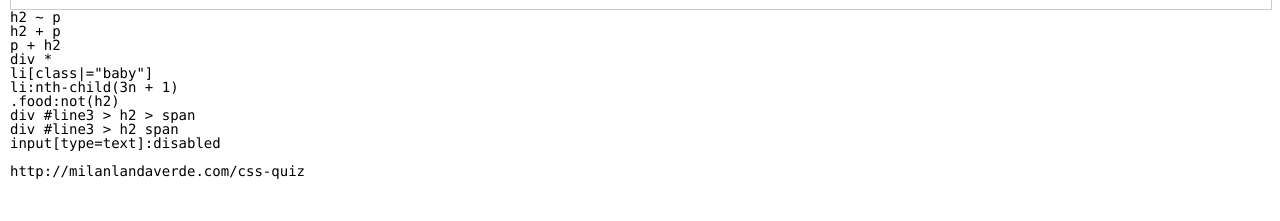
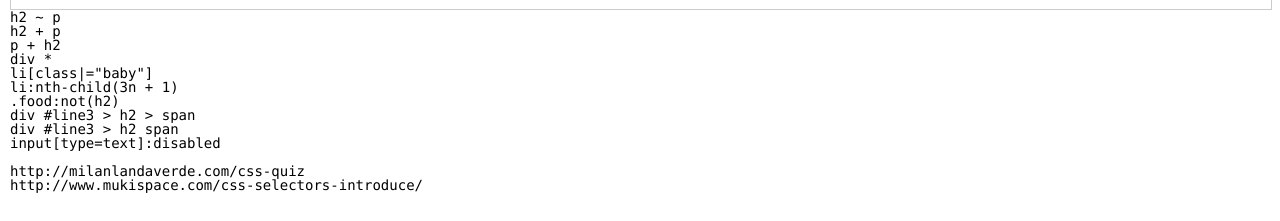
Before and after one commit to glennfriend/tool, a PHP site: page /jquery_selectors/index.php in a window 1280 px wide. Shown: the part 579-800 px from the top of the page. Run offline with PHP 8.4, Linux system fonts and the light colour scheme; data that the repository does not hold is empty.

Commit message:
Update jquery_selectors

```diff
--- a/jquery_selectors/index.php
+++ b/jquery_selectors/index.php
@@ -65,6 +65,7 @@ div #line3 > h2 span
 input[type=text]:disabled
 
 http://milanlandaverde.com/css-quiz
+http://www.mukispace.com/css-selectors-introduce/
 </pre>
 
 
--- a/jquery_selectors/reset.css
+++ b/jquery_selectors/reset.css
@@ -1,4 +1,3 @@
-
 /* http://meyerweb.com/eric/tools/css/reset/
    v2.0 | 20110126
    License: none (public domain)
```
